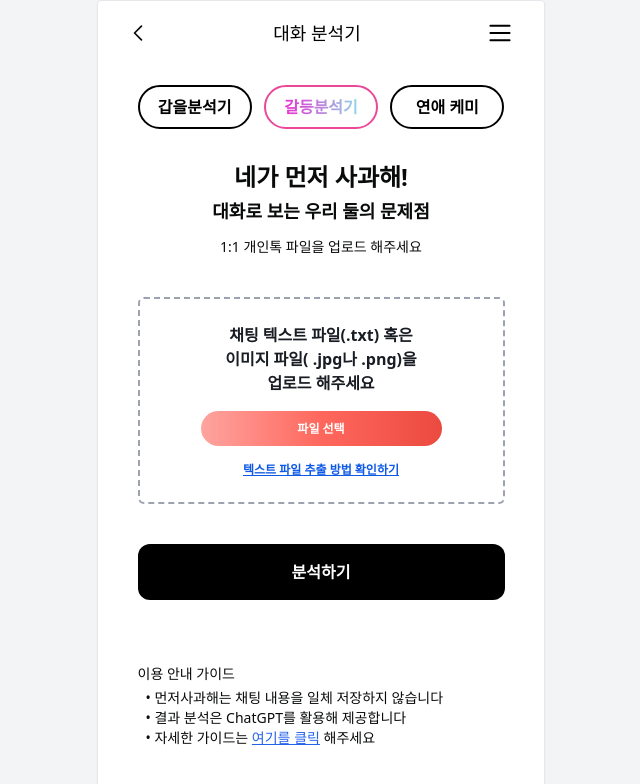
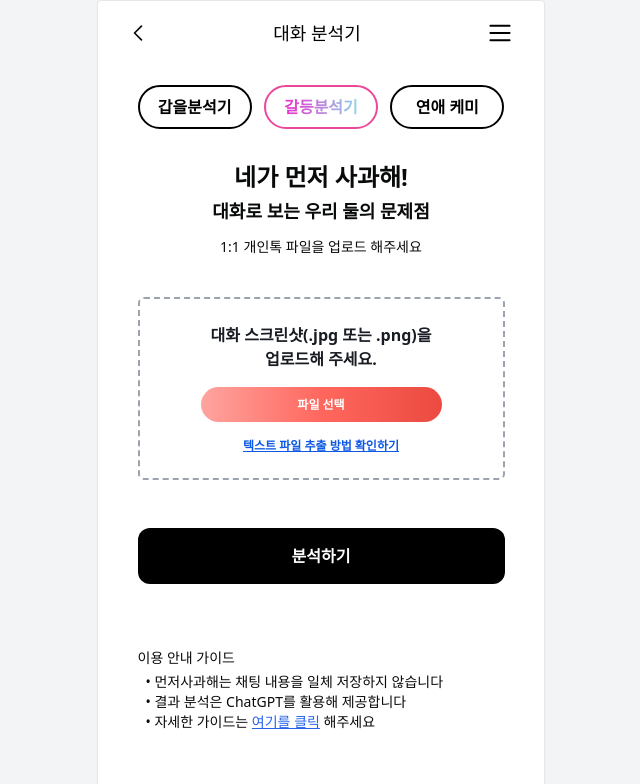
Before and after one commit to imfromkoreah/Applegize, a React (Vite) app in the folder frontend/: page /preset/conflict in a window 1280 px wide. Shown: the top 784 px of the page, without its empty margins (319-959 px from the left). Built offline with nearby package versions, Linux system fonts and the light colour scheme.

Commit message:
feat: 페이지내 텍스트 수정

```diff
--- a/frontend/src/pages/ConflictPage.tsx
+++ b/frontend/src/pages/ConflictPage.tsx
@@ -86,14 +86,11 @@ const ConflictPage = () => {
         </div>
 
         {/* 파일 업로드 박스 */}
-        <div className="w-full bg-white rounded-md border-2 border-dashed border-gray-400 mt-10 mb-10">
+        <div className="w-full bg-white rounded-md border-2 border-dashed border-gray-400 mt-10 mb-12">
           <div className="py-6 flex flex-col items-center gap-4">
             <div className="text-center text-[#191D23] text-base font-extrabold font-Pretendard">
-              채팅 텍스트 파일(.txt) 혹은
-              <br />
-              이미지 파일( .jpg나 .png)을
-              <br />
-              업로드 해주세요
+              대화 스크린샷(.jpg 또는 .png)을<br />
+              업로드해 주세요.
             </div>
             <label
               htmlFor="file-upload"
--- a/frontend/src/pages/GapPage.tsx
+++ b/frontend/src/pages/GapPage.tsx
@@ -85,14 +85,11 @@ const GapPage = () => {
         </div>
 
         {/* 파일 업로드 박스 */}
-        <div className="w-full bg-white rounded-md border-2 border-dashed border-gray-400 mt-10 mb-10">
+        <div className="w-full bg-white rounded-md border-2 border-dashed border-gray-400 mt-10 mb-12">
           <div className="py-6 flex flex-col items-center gap-4">
             <div className="text-center text-[#191D23] text-base font-extrabold font-Pretendard">
-              채팅 텍스트 파일(.txt) 혹은
-              <br />
-              이미지 파일( .jpg나 .png)을
-              <br />
-              업로드 해주세요
+              대화 스크린샷(.jpg 또는 .png)을<br />
+              업로드해 주세요.
             </div>
             <label
               htmlFor="file-upload"
--- a/frontend/src/pages/LovePage.tsx
+++ b/frontend/src/pages/LovePage.tsx
@@ -85,14 +85,11 @@ const LovePage = () => {
         </div>
 
         {/* 파일 업로드 박스 */}
-        <div className="w-full bg-white rounded-md border-2 border-dashed border-gray-400 mt-10 mb-10">
+        <div className="w-full bg-white rounded-md border-2 border-dashed border-gray-400 mt-10 mb-12">
           <div className="py-6 flex flex-col items-center gap-4">
             <div className="text-center text-[#191D23] text-base font-extrabold font-Pretendard">
-              채팅 텍스트 파일(.txt) 혹은
-              <br />
-              이미지 파일( .jpg나 .png)을
-              <br />
-              업로드 해주세요
+              대화 스크린샷(.jpg 또는 .png)을<br />
+              업로드해 주세요.
             </div>
             <label
               htmlFor="file-upload"
```
